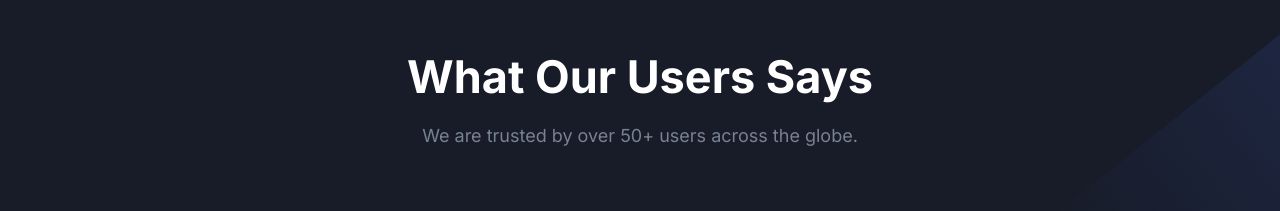
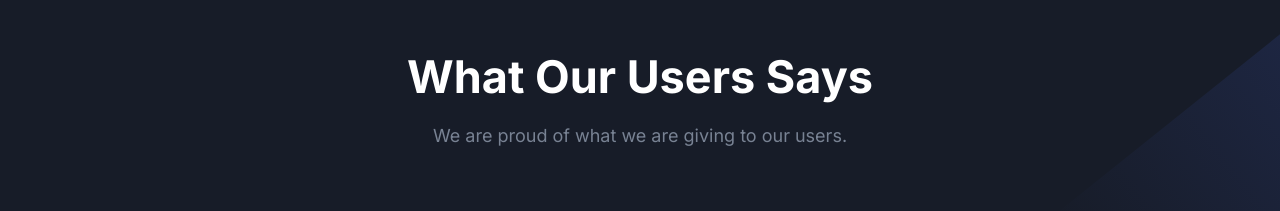
Before and after one commit to Nwachukwupgate/internalops, a Next.js app: page / in a window 1280 px wide. Shown: the part 4420-4631 px from the top of the page. Built offline with nearby package versions, Linux system fonts and the light colour scheme; no server answers.

Commit message:
add testimonial

```diff
--- a/components/Testimonials/index.tsx
+++ b/components/Testimonials/index.tsx
@@ -38,7 +38,7 @@ const Testimonials = () => {
       <div className="container">
         <SectionTitle
           title="What Our Users Says"
-          paragraph="We are trusted by over 50+ users across the globe."
+          paragraph="We are proud of what we are giving to our users."
           center
         />
 
```
